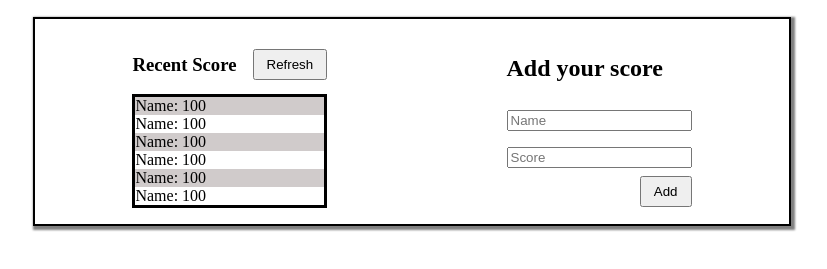
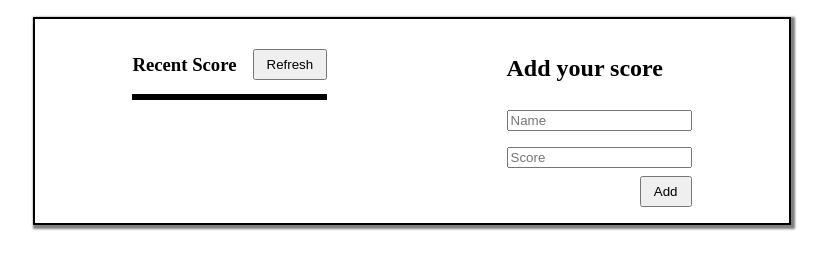
Before and after one commit to beteland123/Leaderboard, a website built with webpack: page dist/index.html in a window 1280 px wide. Shown: the part 103-372 px from the top of the page, without its empty margins (228-1055 px from the left). Built offline with nearby package versions, Linux system fonts and the light colour scheme.

Commit message:
build the webpack

```diff
--- a/dist/index.html
+++ b/dist/index.html
@@ -18,36 +18,11 @@
     <div class="populator">
         <div class="recentDiv">
             <h3>Recent Score</h3>
-            <button type="button" class="ref">Refresh</button>
+            <button type="button" class="ref" id="ref">Refresh</button>
         </div>
 
             <div class="lists">
-                <div>
-                    <span class="name">Name:</span>
-                    <span class="score">100</span>
-                </div>
-                <div>
-                    <span class="name">Name:</span>
-                    <span class="score">100</span>
-                </div>
-                <div>
-                    <span class="name">Name:</span>
-                    <span class="score">100</span>
-                </div>
-                <div>
-                    <span class="name">Name:</span>
-                    <span class="score">100</span>
-                </div>
-                <div>
-                    <span class="name">Name:</span>
-                    <span class="score">100</span>
-                </div>
-                <div>
-                    <span class="name">Name:</span>
-                    <span class="score">100</span>
-                </div>
-
-            </div>
+              </div>
 
     </div>
     <div class="divForm">
```
Also changed, not shown: dist/main.js (+31 -1 lines).
